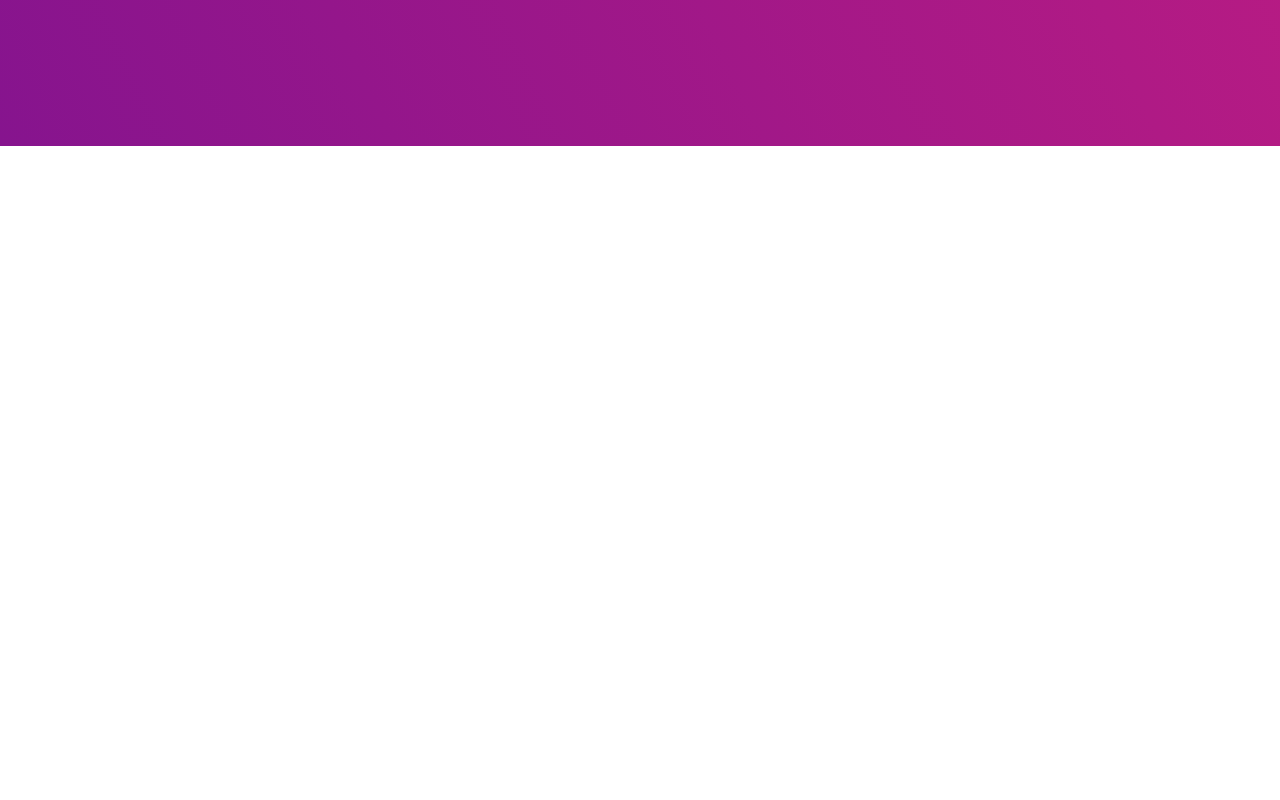
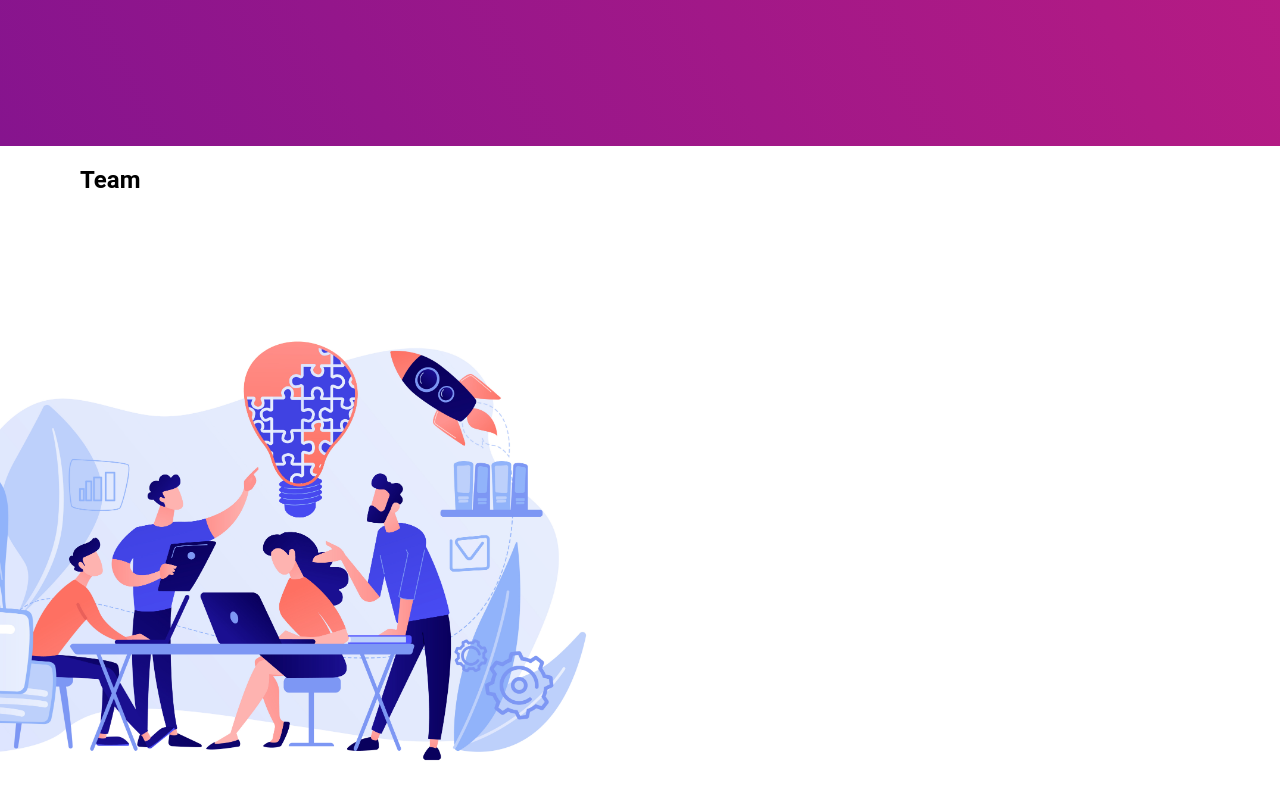
Before and after one commit to PedroMakengo/sociaapp, a Next.js app: page / in a window 1280 px wide. Shown: the part 558-1358 px from the top of the page. Before the commit the page ends 800 px from the top, so only its background shows below. Built offline with nearby package versions, Linux system fonts and the light colour scheme.

Commit message:
Adicionando a estrutura

```diff
--- a/src/pages/components/Banner/style.module.scss
+++ b/src/pages/components/Banner/style.module.scss
@@ -9,7 +9,7 @@
 
   .container {
     height: 75vh;
-    max-width: 1200px;
+    max-width: 1120px;
     margin: 0 auto;
 
     display: flex;
--- a/src/pages/components/Header/style.module.scss
+++ b/src/pages/components/Header/style.module.scss
@@ -3,7 +3,7 @@
   border-bottom: 2px solid #86148e;
 
   .container {
-    max-width: 1200px;
+    max-width: 1120px;
     margin: 0 auto;
 
     padding: 1rem 0;
--- a/src/pages/components/Team/index.tsx
+++ b/src/pages/components/Team/index.tsx
@@ -0,0 +1,11 @@
+import style from "./style.module.scss";
+
+export function Team() {
+  return (
+    <section className={style.team}>
+      <div className={style.container}>
+        <h1>Team</h1>
+      </div>
+    </section>
+  );
+}
--- a/src/pages/components/Team/style.module.scss
+++ b/src/pages/components/Team/style.module.scss
@@ -0,0 +1,20 @@
+.team {
+  background-image: url(../../../../public/images/ilustration-team.jpg);
+  background-repeat: no-repeat;
+  background-position: center;
+  background-size: 60%;
+
+  background-position-x: -10rem;
+
+  height: 100vh;
+
+  .container {
+    max-width: 1120px;
+    margin: 0 auto;
+    display: flex;
+
+    img {
+      width: 30%;
+    }
+  }
+}
--- a/src/pages/index.tsx
+++ b/src/pages/index.tsx
@@ -1,5 +1,6 @@
 import Head from "next/head";
 import { Banner } from "./components/Banner";
+import { Team } from "./components/Team";
 
 export default function Home() {
   return (
@@ -11,6 +12,7 @@ export default function Home() {
         <title>Sócia App</title>
       </Head>
       <Banner />
+      <Team />
     </>
   );
 }
```
Also changed, not shown: public/images/ilustration-team.jpg (added).
